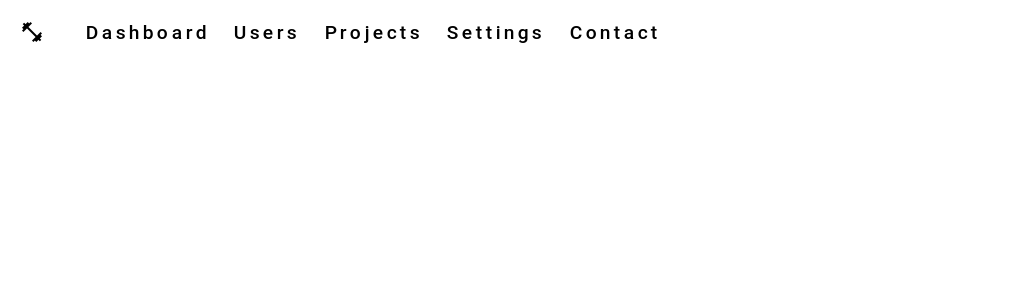
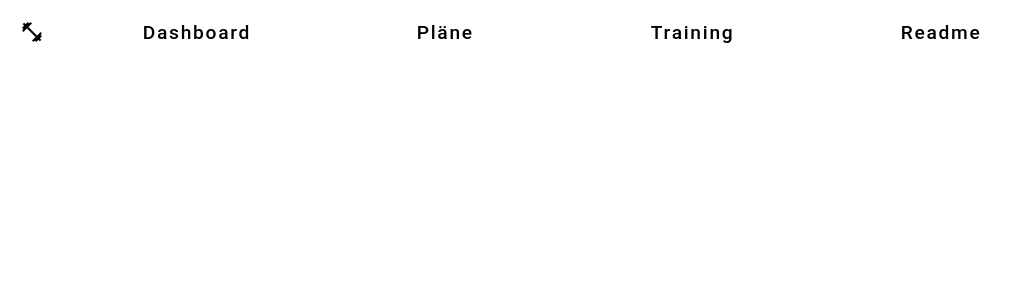
Before and after one commit to Lel543/GymTracker, a Vue app: page / in a window 1280 px wide. Shown: the top 300 px of the page, without its empty margins (0-1021 px from the left). Built offline with nearby package versions, Linux system fonts and the light colour scheme.

Commit message:
split animation

```diff
--- a/src/components/Dashboard.vue
+++ b/src/components/Dashboard.vue
@@ -10,23 +10,16 @@
 
       <v-icon class="me-sm-8" max-width="60">mdi-dumbbell</v-icon>
 
-      <!-- Navbar Items -->
       <template v-if="$vuetify.display.mdAndUp">
         <v-btn
           v-for="(item, i) in items"
           :key="i"
           class="me-2 nav-btn Roboto"
           slim
-          @mouseenter="glitchIn($event, item.text)"
-          @mouseleave="resetChars($event, item.text)"
+          @mouseenter="splitTextIn($event)"
+
         >
-          <span
-            v-for="(char, j) in splitText(item.text)"
-            :key="j"
-            class="char"
-          >
-            {{ char }}
-          </span>
+          <span class="split-text">{{ item.text }}</span>
         </v-btn>
       </template>
 
@@ -39,83 +32,37 @@
 import { shallowRef } from "vue"
 import { gsap } from "gsap"
 
+import SplitText from "gsap/SplitText"
+gsap.registerPlugin(SplitText)
+
 const drawer = shallowRef(false)
 
 const items = [
   { text: "Dashboard" },
-  { text: "Users" },
-  { text: "Projects" },
-  { text: "Settings" },
-  { text: "Contact" },
+  { text: "Pläne" },
+  { text: "Training" },
+  { text: "Readme" },
 ]
 
-function splitText(text) {
-  return text.split("")
+
+function splitTextIn(event) {
+  const el = event.currentTarget.querySelector(".split-text")
+
+  const split = SplitText.create(el, { type: "chars" })
+  gsap.fromTo(
+    split.chars,
+    { y: 30, opacity: 0, rotate: -30 },
+    {
+      y: 0,
+      opacity: 1,
+      rotate: 0,
+      duration: 0.5,
+      stagger: 0.03,
+      ease: "back.out(2)",
+    }
+  )
 }
 
-const glitchChars = "!@#$%^&*()_+=-<>?/\\|[]{}"
-
-
-function glitchIn(event, originalText) {
-  const chars = event.currentTarget.querySelectorAll(".char")
-
-  chars.forEach((char, i) => {
-
-    const randX = (Math.random() - 0.5) * 100
-    const randY = (Math.random() - 0.5) * 100
-    const randRot = (Math.random() - 0.5) * 180
-
-    gsap.fromTo(
-      char,
-      {
-        opacity: 0,
-        x: randX,
-        y: randY,
-        rotate: randRot,
-        color: "#ff0055"
-      },
-      {
-        opacity: 1,
-        x: 0,
-        y: 0,
-        rotate: 0,
-        color: "#000",
-        duration: 0.6,
-        delay: i * 0.05,
-        ease: "power4.out",
-        onStart: () => glitchChar(char, originalText[i]),
-      }
-    )
-  })
-}
-
-function resetChars(event, originalText) {
-  const chars = event.currentTarget.querySelectorAll(".char")
-  chars.forEach((char, i) => {
-    char.textContent = originalText[i]
-    gsap.to(char, {
-      opacity: 1,
-      x: 0,
-      y: 0,
-      rotate: 0,
-      color: "#000",
-      duration: 0.3,
-    })
-  })
-}
-
-function glitchChar(el, finalChar) {
-  let count = 0
-  const interval = setInterval(() => {
-    el.textContent =
-      glitchChars[Math.floor(Math.random() * glitchChars.length)]
-    count++
-    if (count > 3) {
-      clearInterval(interval)
-      el.textContent = finalChar
-    }
-  }, 50)
-}
 </script>
 
 <style scoped>
@@ -124,9 +71,10 @@ function glitchChar(el, finalChar) {
   text-transform: none;
   position: relative;
   overflow: hidden;
+  width: 240px;
 }
 
-.char {
+.split-text {
   display: inline-block;
   will-change: transform, opacity, color;
 }
```
